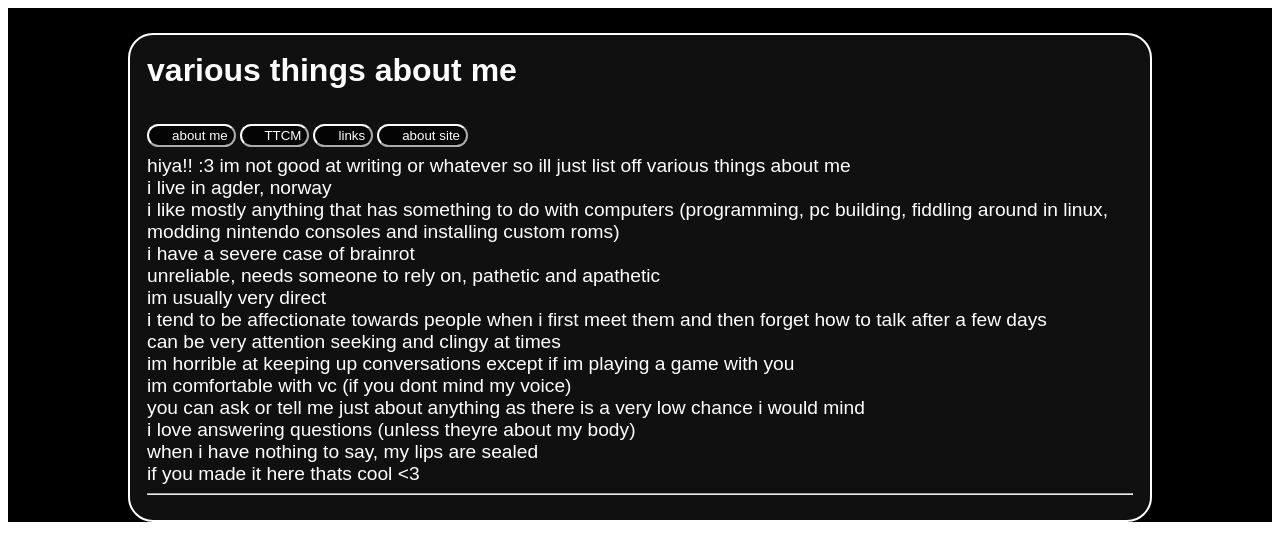
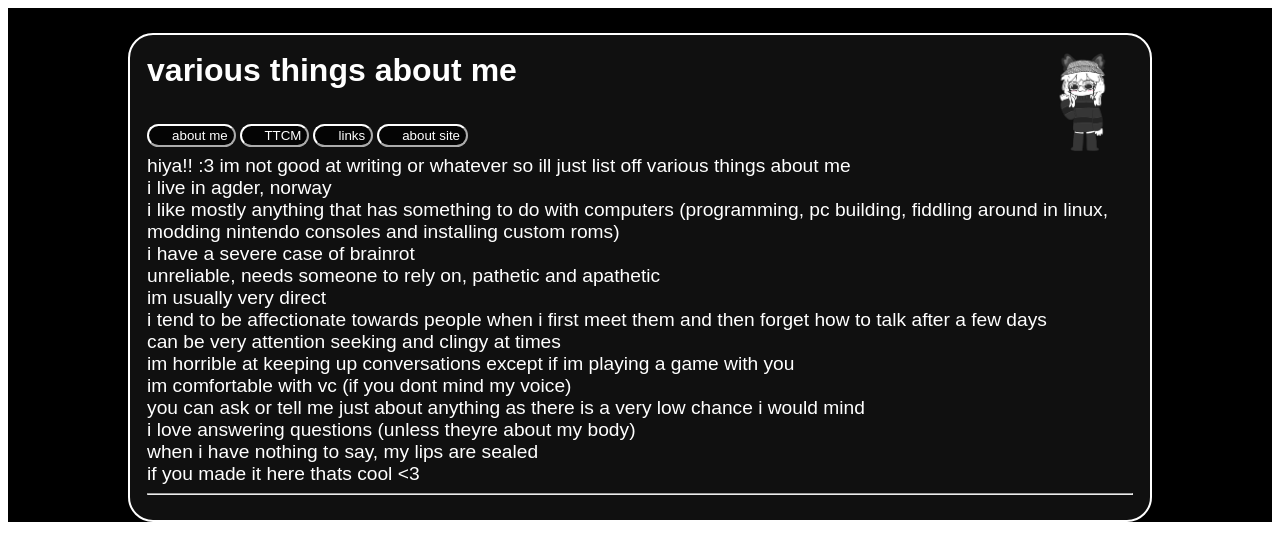
Before and after one commit to fjonkie/selfsite, a SvelteKit app: page / in a window 1280 px wide. Shown: the top 560 px of the page. Built offline with nearby package versions, Linux system fonts and the light colour scheme; some icons are missing.

Commit message:
image add success?

```diff
--- a/src/routes/+page.svelte
+++ b/src/routes/+page.svelte
@@ -56,8 +56,12 @@
 <body>
     <div class="card">
         <div class="topBar">
-            <h1>{buttonIdArr[$buttonId]}</h1>
-            <!-- <img alt="fjonkie" src={fjonkPng} /> -->
+            <div class="topBarElement">
+                <h1 style="width: 100%;" >{buttonIdArr[$buttonId]}</h1>
+            </div>
+            <div class="topBarElement">
+                <img alt="fjonkie (idiot)" style="max-width: 100px" src={fjonkPng} />
+            </div>
         </div>
 
         <div class="buttonsDiv">
@@ -121,7 +125,14 @@
     }
     .topBar {
         min-height: 64px;
+        height: 64px;
+        display: flex;
+        flex-direction: row;
+        flex-wrap: nowrap;
+        justify-content: space-between;
+        align-items: flex-start;
     }
+
     body {
         background-color: black;
         height: 100%;
```
